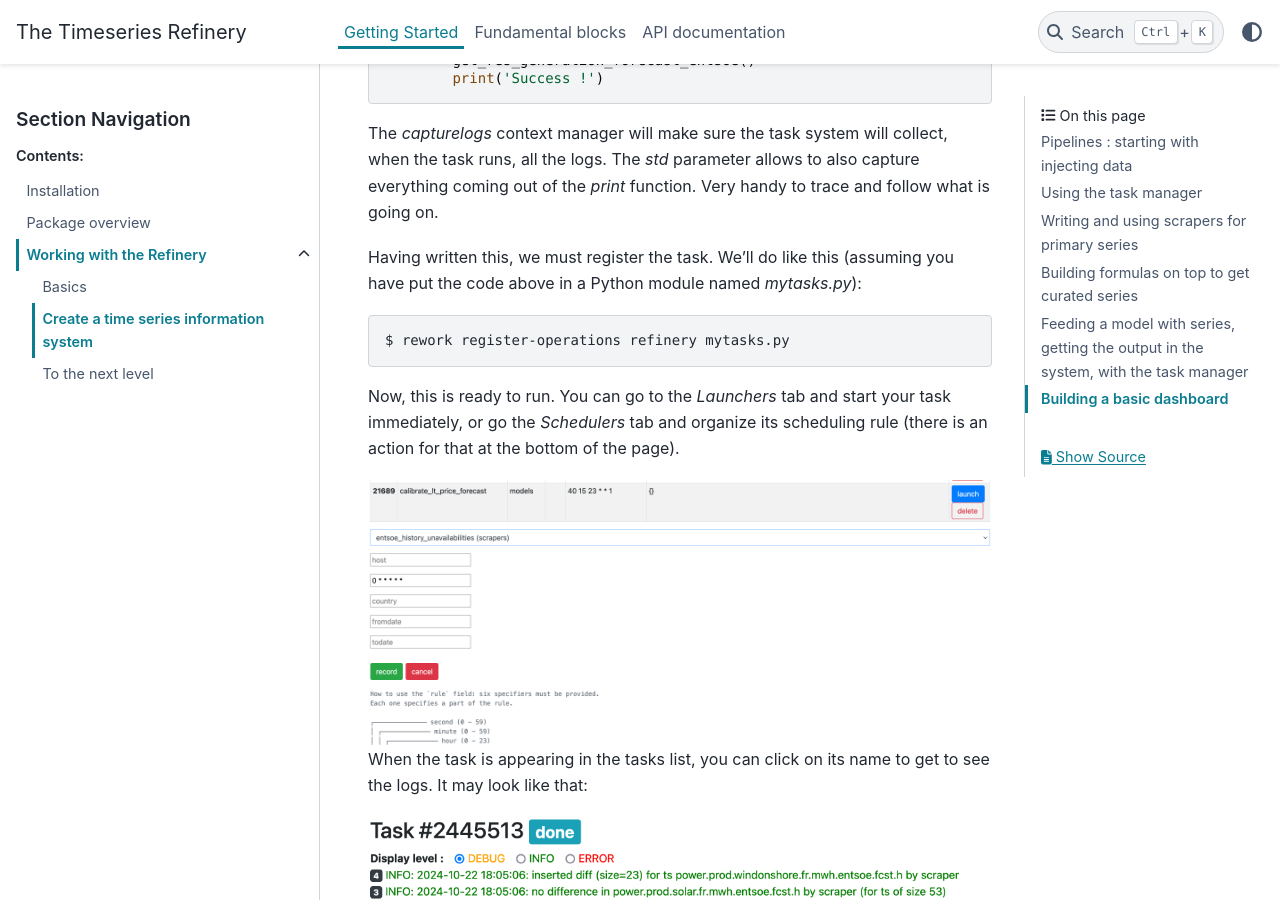
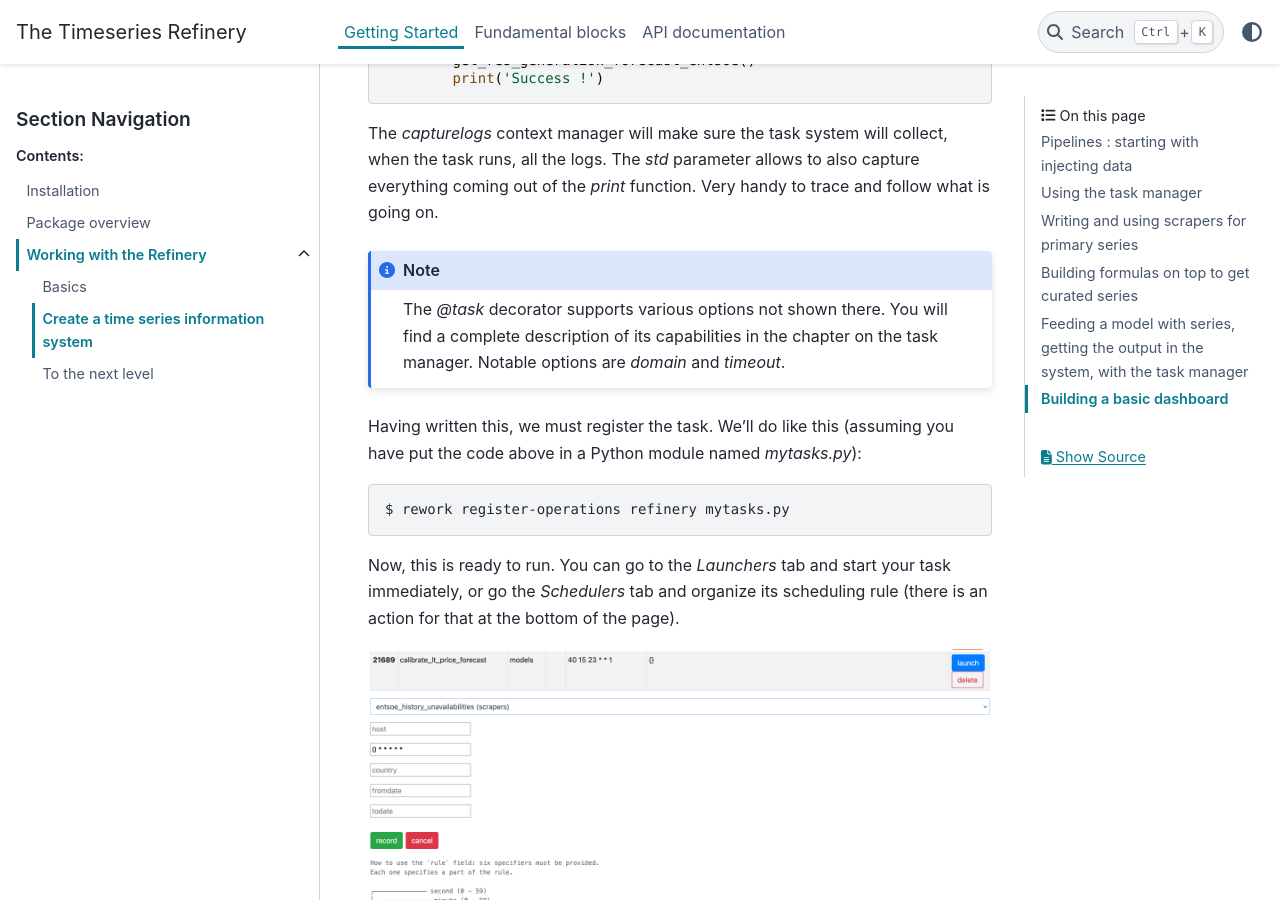
Before and after one commit to pythonianfr/tshistory_refinery, a Sphinx documentation site: the page built from docs/getting_started/tutorials/medium.rst, in a window 1280 px wide and 900 px high, scrolled down 5147 px. Built offline with Sphinx 7.4.7 and the PyData theme 0.15.4, drawn with Linux system fonts in a browser that asks for light colours.

Commit message:
docs/medium: note on the task decorator
related to #28

```diff
--- a/docs/getting_started/tutorials/medium.rst
+++ b/docs/getting_started/tutorials/medium.rst
@@ -224,6 +224,12 @@ collect, when the task runs, all the logs. The `std` parameter allows
 to also capture everything coming out of the `print` function. Very
 handy to trace and follow what is going on.
 
+.. note::
+
+   The `@task` decorator supports various options not shown there. You
+   will find a complete description of its capabilities in the chapter
+   on the task manager. Notable options are `domain` and `timeout`.
+
 Having written this, we must register the task. We'll do like this
 (assuming you have put the code above in a Python module named
 `mytasks.py`):
@@ -245,7 +251,6 @@ name to get to see the logs. It may look like that:
 .. image:: ./tasklog.png
 
 
-
 Building formulas on top to get curated series
 ----------------------------------------------
 
```
